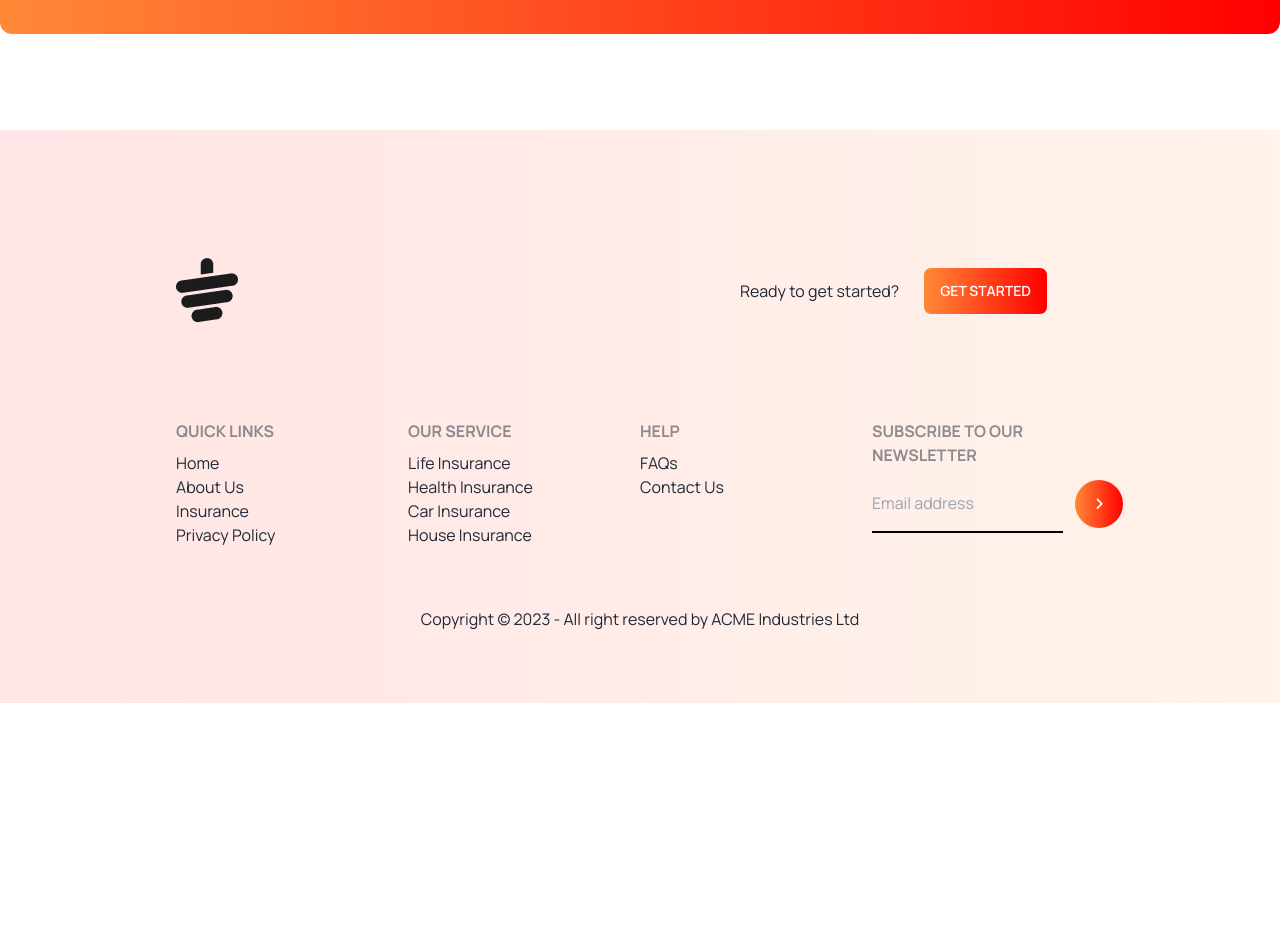
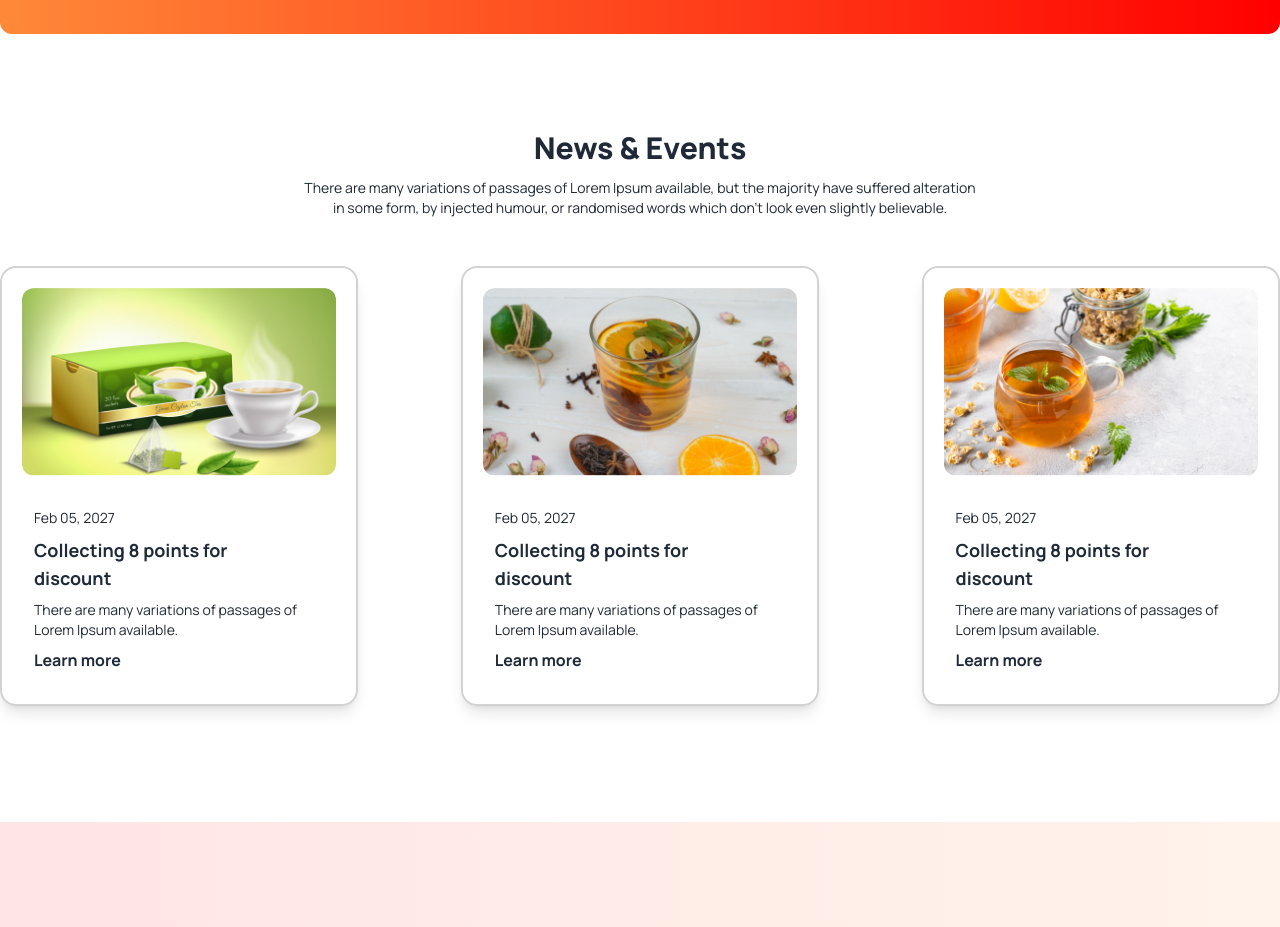
Before and after one commit to AvishekChy77/Tea-House-with-DaisyUI, a plain HTML site: page index.html in a window 1280 px wide. Shown: the part 2720-3647 px from the top of the page. Before the commit the page ends 3423 px from the top, so only its background shows below. Drawn offline with nearby package versions, Linux system fonts and the light colour scheme.

Commit message:
added the final section

```diff
--- a/index.html
+++ b/index.html
@@ -290,6 +290,77 @@
           </div>
         </div>
       </section>
+
+      <section class="px-7 xl:px-0 my-24 flex flex-col items-center gap-12">
+        <div class="max-w-2xl text-center space-y-3">
+          <h2 class="text-3xl font-black">News & Events</h2>
+          <p class="text-sm">
+            There are many variations of passages of Lorem Ipsum available, but
+            the majority have suffered alteration in some form, by injected
+            humour, or randomised words which don't look even slightly
+            believable.
+          </p>
+        </div>
+        <div class="flex flex-col lg:flex-row items-center justify-between">
+          <!-- card-1 -->
+          <div
+            class="card w-64 lg:w-[28%] border-2 mb-5 border-[#D2D2D2] shadow-lg"
+          >
+            <figure class="px-5 pt-5">
+              <img src="./images/news-1.png" alt="Shoes" class="rounded-xl" />
+            </figure>
+            <div class="card-body p-5 lg:p-8 items-start text-left">
+              <p class="text-sm">Feb 05, 2027</p>
+              <h3 class="text-lg font-bold">
+                Collecting 8 points for <br />
+                discount
+              </h3>
+              <p class="text-sm">
+                There are many variations of passages of Lorem Ipsum available.
+              </p>
+              <h4 class="text-base font-bold"><a href="">Learn more</a></h4>
+            </div>
+          </div>
+          <!-- card-2 -->
+          <div
+            class="card w-64 lg:w-[28%] border-2 mb-5 border-[#D2D2D2] shadow-lg"
+          >
+            <figure class="px-5 pt-5">
+              <img src="./images/news-2.png" alt="Shoes" class="rounded-xl" />
+            </figure>
+            <div class="card-body p-5 lg:p-8 items-start text-left">
+              <p class="text-sm">Feb 05, 2027</p>
+              <h3 class="text-lg font-bold">
+                Collecting 8 points for <br />
+                discount
+              </h3>
+              <p class="text-sm">
+                There are many variations of passages of Lorem Ipsum available.
+              </p>
+              <h4 class="text-base font-bold"><a href="">Learn more</a></h4>
+            </div>
+          </div>
+          <!-- card-3 -->
+          <div
+            class="card w-64 lg:w-[28%] border-2 mb-5 border-[#D2D2D2] shadow-lg"
+          >
+            <figure class="px-5 pt-5">
+              <img src="./images/news-3.png" alt="Shoes" class="rounded-xl" />
+            </figure>
+            <div class="card-body p-5 lg:p-8 items-start text-left">
+              <p class="text-sm">Feb 05, 2027</p>
+              <h3 class="text-lg font-bold">
+                Collecting 8 points for <br />
+                discount
+              </h3>
+              <p class="text-sm">
+                There are many variations of passages of Lorem Ipsum available.
+              </p>
+              <h4 class="text-base font-bold"><a href="">Learn more</a></h4>
+            </div>
+          </div>
+        </div>
+      </section>
     </main>
     <!-- footer -->
     <footer class="px-9 lg:px-44 py-8 bg-gradient-to-r from-ft1 to-ft2">
```
